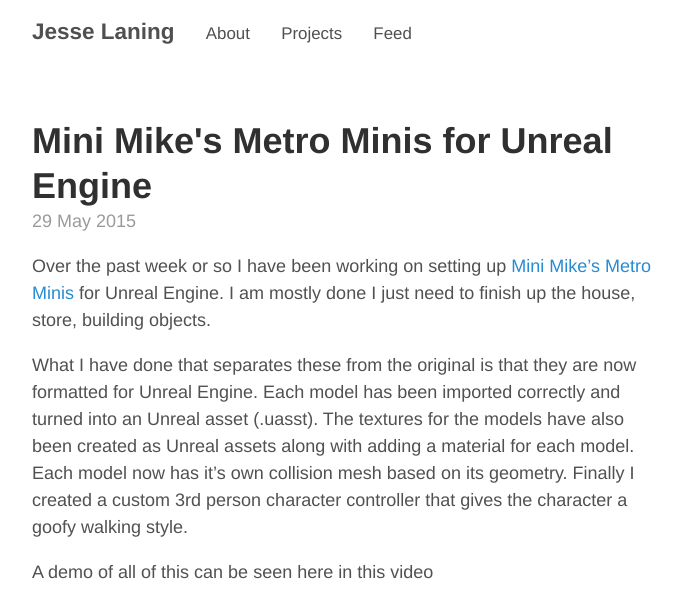
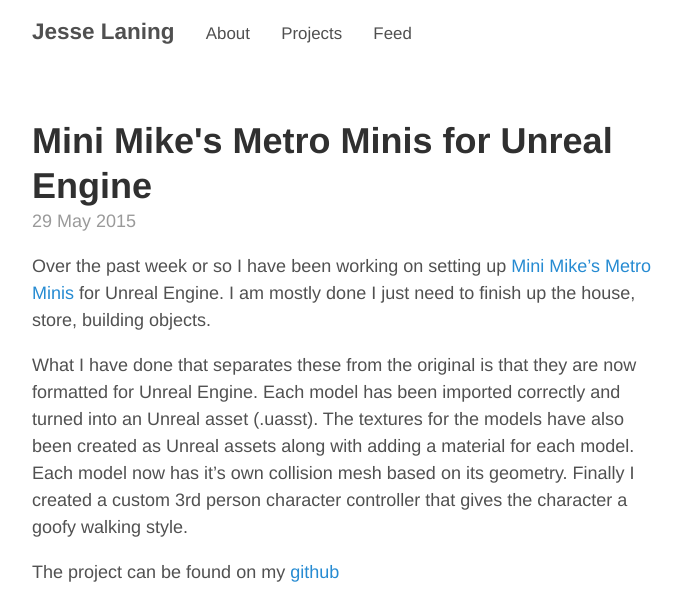
Before and after one commit to jamolnng/jamolnng.github.io, a Jekyll site: the page built from _posts/2015-05-29-MMMM-For-Unreal-Engine.md, in a window 1280 px wide, cut to the strip 0-602 px from the top of the page. Shown: the whole strip, without its empty margins (293-975 px from the left). Built offline with Jekyll 4.4.1, drawn with Linux system fonts in a browser that asks for light colours.

Commit message:
github link

```diff
--- a/_posts/2015-05-29-MMMM-For-Unreal-Engine.md
+++ b/_posts/2015-05-29-MMMM-For-Unreal-Engine.md
@@ -7,6 +7,8 @@
 
 What I have done that separates these from the original is that they are now formatted for Unreal Engine. Each model has been imported correctly and turned into an Unreal asset (.uasst). The textures for the models have also been created as Unreal assets along with adding a material for each model. Each model now has it's own collision mesh based on its geometry. Finally I created a custom 3rd person character controller that gives the character a goofy walking style.
 
+The project can be found on my [github](https://github.com/jamolnng/mmmm)
+
 A demo of all of this can be seen here in this video
 
 <iframe width="560" height="315" src="https://www.youtube.com/embed/v4JX-m5XHcw" frameborder="0" allowfullscreen></iframe>
```
